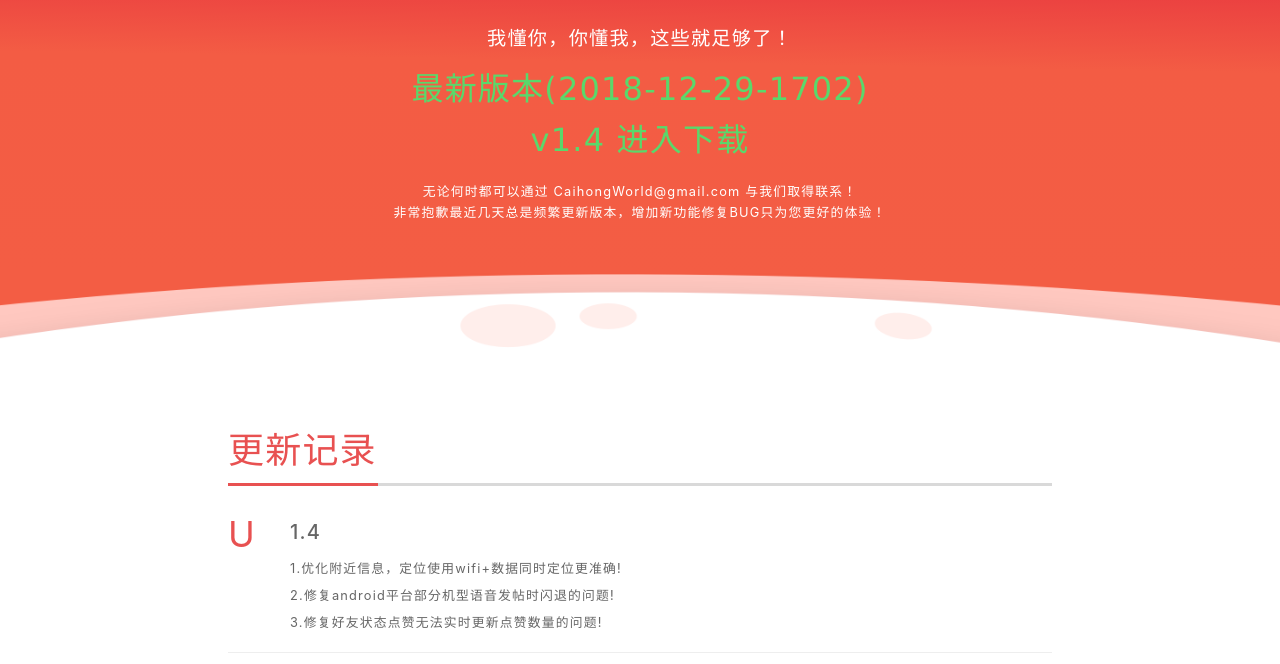
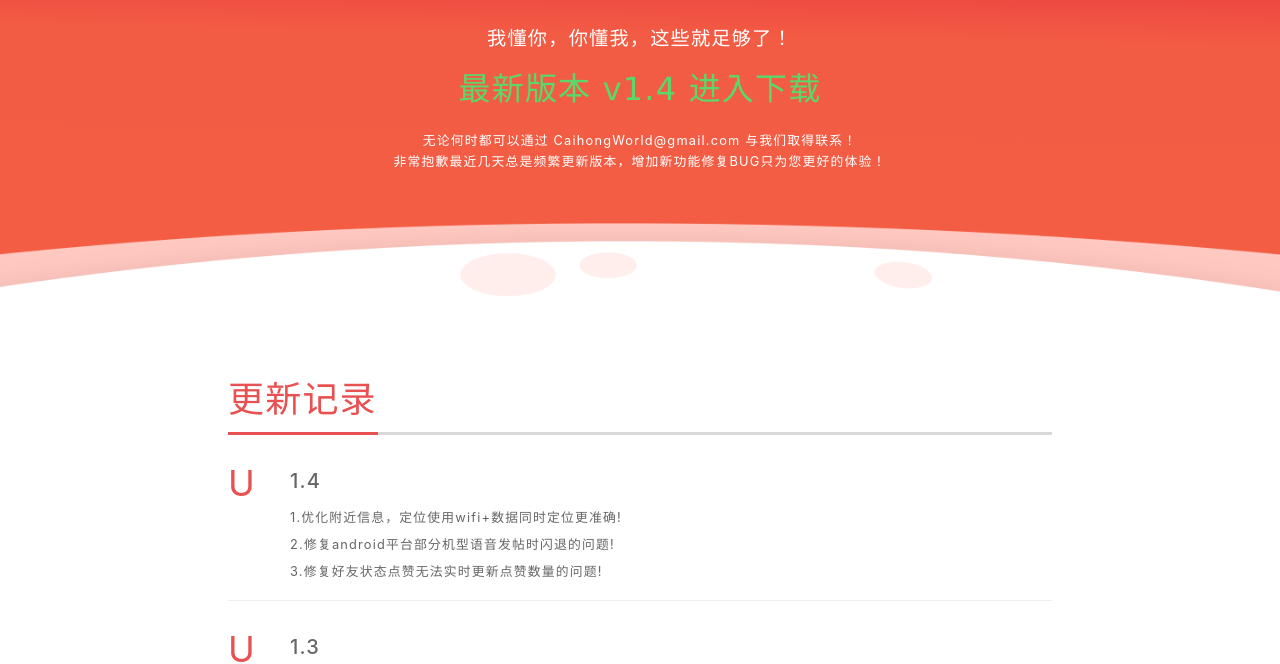
Before and after one commit to Potala8050/WEB-82501010, a plain HTML site: page docs/index.html in a window 1280 px wide. Shown: the part 140-804 px from the top of the page. Drawn offline with Linux system fonts and the light colour scheme; a script that the page names is missing.

Commit message:
docs\index.html

```diff
--- a/docs/index.html
+++ b/docs/index.html
@@ -388,7 +388,7 @@
                 <img class="logo_img" src="static/picture/logo.png" alt="logo">
                 <h2>我懂你，你懂我，这些就足够了！</h2>
 				<br />
-				<p><b><font face="verdana" size="6"  color="00FFFF"><a target="_blank" href="app/download.html">最新版本(2018-12-29-1702) v1.4 进入下载</a></font></b></p>
+				<p><b><font face="verdana" size="6"  color="00FFFF"><a target="_blank" href="app/download.html">最新版本 v1.4 进入下载</a></font></b></p>
                 <!--
                 <div class="download_content">
                     <a class="btn pop android3" href="https://caihong.world"><i class="icon android"></i>安卓下载</a>
```
